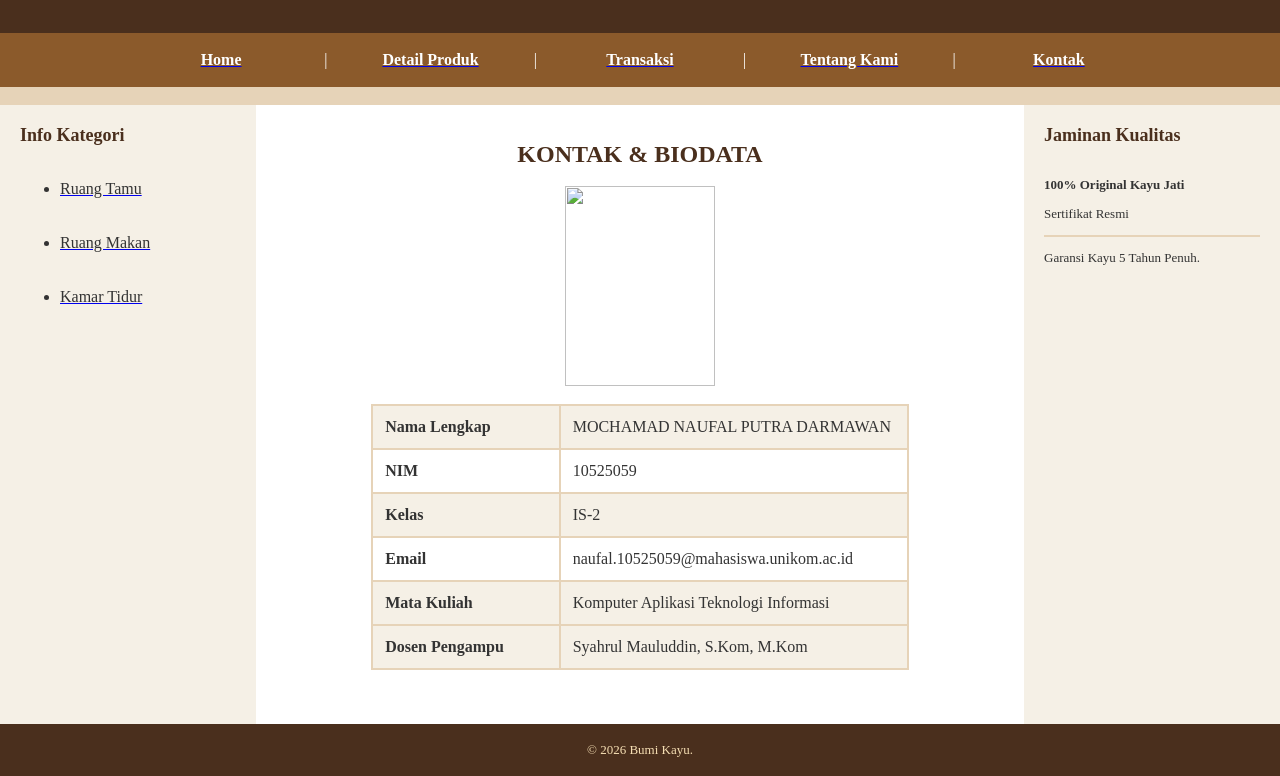
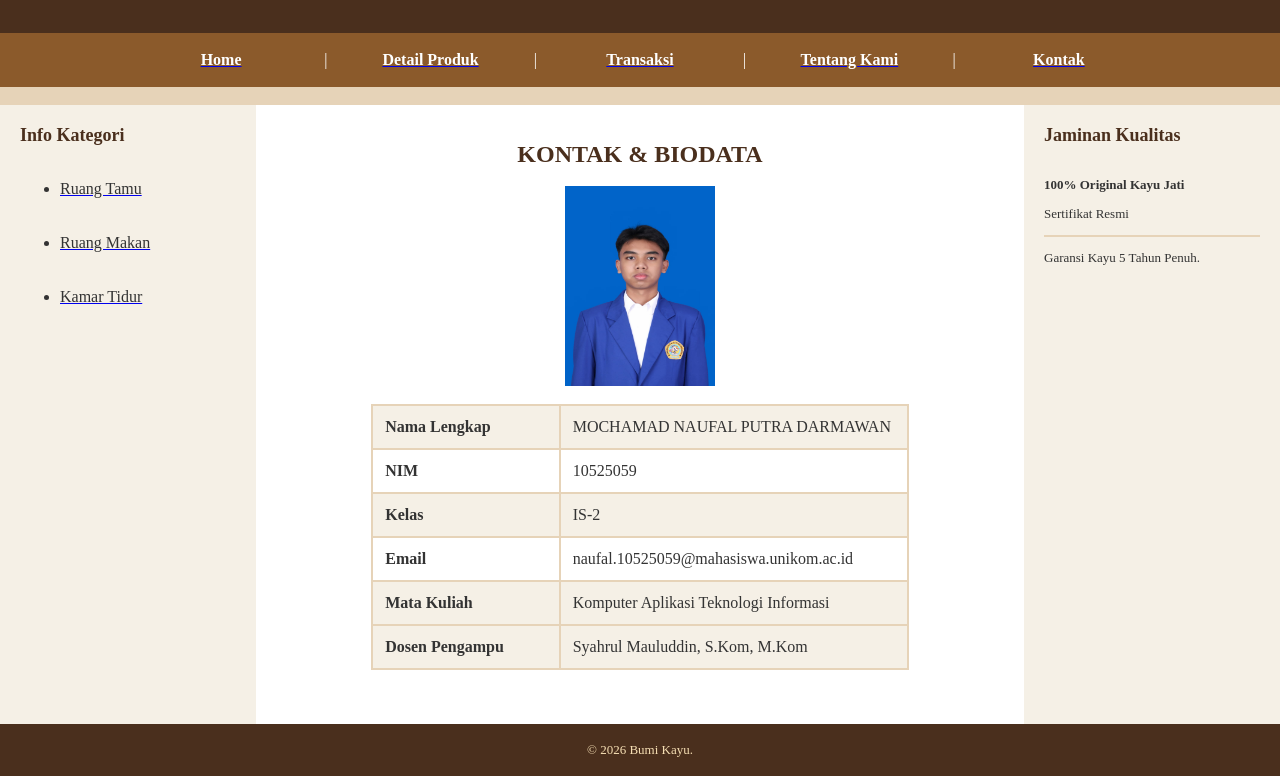
Before and after one commit to naufalputraad/BUMI-KAYU, a plain HTML site: page kontak.html in a window 1280 px wide. Shown: the part 112-888 px from the top of the page. Drawn offline with Linux system fonts and the light colour scheme.

Commit message:
Update kontak.html

```diff
--- a/kontak.html
+++ b/kontak.html
@@ -107,7 +107,7 @@
           <br /><br />
 
           <img
-            src="/Kuliah/Kuliah Semester 2/Tugas/Komputer Aplikasi Teknologi Informasi/UTS KATI/OwnerBUMIKAYU.jpeg"
+            src="OwnerBUMIKAYU.jpeg"
             width="150"
             height="200"
             border="0"
```
